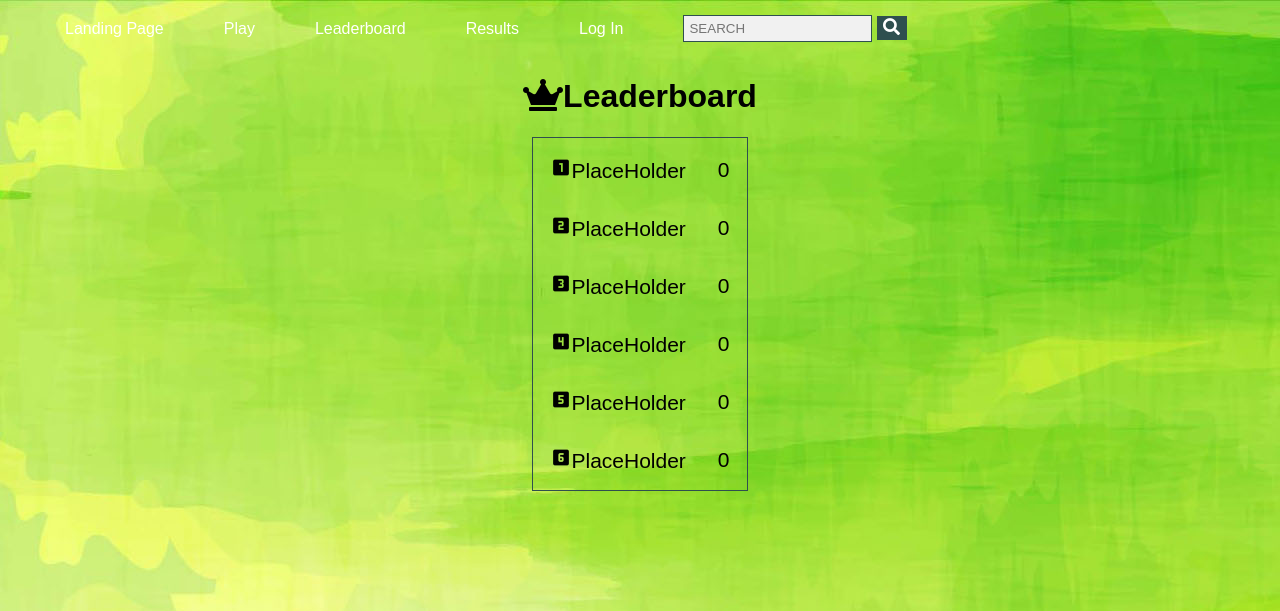
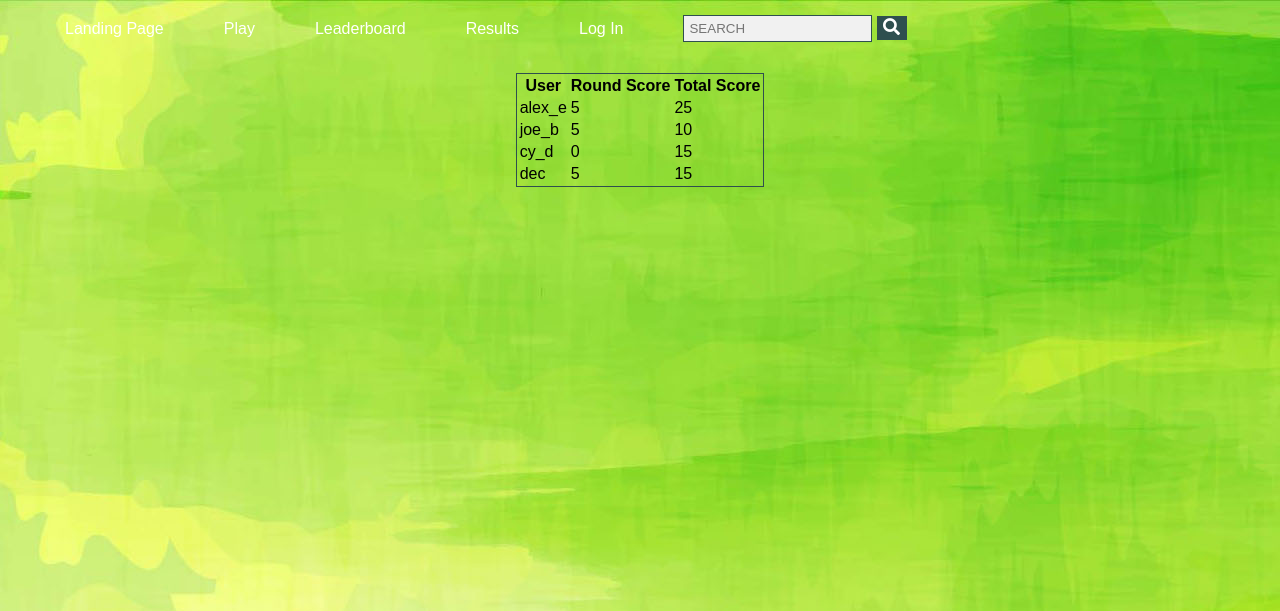
Before and after one commit to alexandra-elliott-sbg/tennis, a website: page public/leaderboard.html in a window 1280 px wide. Shown: the top 611 px of the page. Drawn offline with Linux system fonts and the light colour scheme.

Commit message:
minor changes

```diff
--- a/public/css/main.css
+++ b/public/css/main.css
@@ -263,7 +263,9 @@ tr:hover {
 	border: 1px solid red;
 }
 
-.RS2{
-
+.lbTable{
+	margin: auto;
+	width: auto;
+	border: solid 1px darkslategray;
 
 }
--- a/public/databases/scores.json
+++ b/public/databases/scores.json
@@ -1,5 +1,6 @@
+
 [
-    { "match": "1", "player1": "Murray", "score": "3-0", "player2": "Henman"},
+    { "match": "1", "player1": "Murray", "score": "3-2", "player2": "Henman"},
     { "match": "2", "player1": "Williams", "score": "3-0", "player2": "Konta"},
     { "match": "3", "player1": "Williams", "score": "1-3", "player2": "Konta"},
     { "match": "4", "player1": "Federer", "score": "0-3", "player2": "Becker"}
--- a/public/databases/users.json
+++ b/public/databases/users.json
@@ -1,6 +1,6 @@
 [
-    {"ID" : "1", "Username" : "alex_e", "password" : "ilovepuppies5", "bets" : []},
-    {"ID" : "2", "Username" : "joe_b", "password" : "ilovedogs", "bets" : []},
-    {"ID" : "3", "Username" : "cy_d", "password" : "ilovelove", "bets" : []},
-    {"ID" : "4", "Username" : "dec", "password" : "ilovebeardedmen", "bets" : []}
+    {"ID" : "1", "userName" : "alex_e", "password" : "ilovepuppies5", "bets" : [], "rScore" : "5", "tScore" : "25"},
+    {"ID" : "2", "userName" : "joe_b", "password" : "ilovedogs", "bets" : [], "rScore" : "5", "tScore" : "10"},
+    {"ID" : "3", "userName" : "cy_d", "password" : "ilovelove", "bets" : [], "rScore" : "0", "tScore" : "15"},
+    {"ID" : "4", "userName" : "dec", "password" : "ilovebeardedmen", "bets" : [], "rScore" : "5", "tScore" : "15"}
 ]
--- a/public/leaderboard.html
+++ b/public/leaderboard.html
@@ -53,9 +53,10 @@
 			</nav>
 		</div>
 	</header>
+	<p id='leaderboard' class='leaderboard'></p>
     <main>
 
-    <div>
+    <!-- <div>
                 <table class="table">
                     <tr>
 
@@ -96,7 +97,7 @@
                     </tr>
                 </table>
                 </class>
-        </div>
+        </div> -->
     </main>
     <footer class="footer">
         <!-- <ul class = "links">
@@ -142,6 +143,33 @@
 		</div>
     </footer>
     <script src="js/jquery-3.2.1.min.js"></script>
-    <script src="js/burger.js"></script>
+	<script src="js/burger.js"></script>
+	<script>
+		var myObj, txt = "";
+		$.ajax({
+			type: "GET",
+			url: '/databases/users.json',
+			dataType: 'json',
+			async: false,
+			success: function (response) {
+				myObj = response;
+				txt += "<table class='lbTable'><tr>";
+					txt += "<th>User</th><th>Round Score</th><th>Total Score</th>";
+				txt += "</tr></thead><tbody>"
+				for (x in myObj) {
+					txt += "<tr><td>" + myObj[x].userName + "</td><td>" + myObj[x].rScore + "</td>";
+					txt += "</td><td>" + myObj[x].tScore + "</td></tr>";
+				}
+				txt += "</tbody></table>"
+				document.getElementById("leaderboard").innerHTML = txt;
+			},
+			error: function () {
+				console.log(arguments);
+				alert('Something went wrong!');
+			}
+
+		});
+
+	</script>
 </body>
 </html>
```
Also changed, not shown: Databases/scores.json (deleted, +0 -8 lines), public/results.html (+6 -6 lines).
